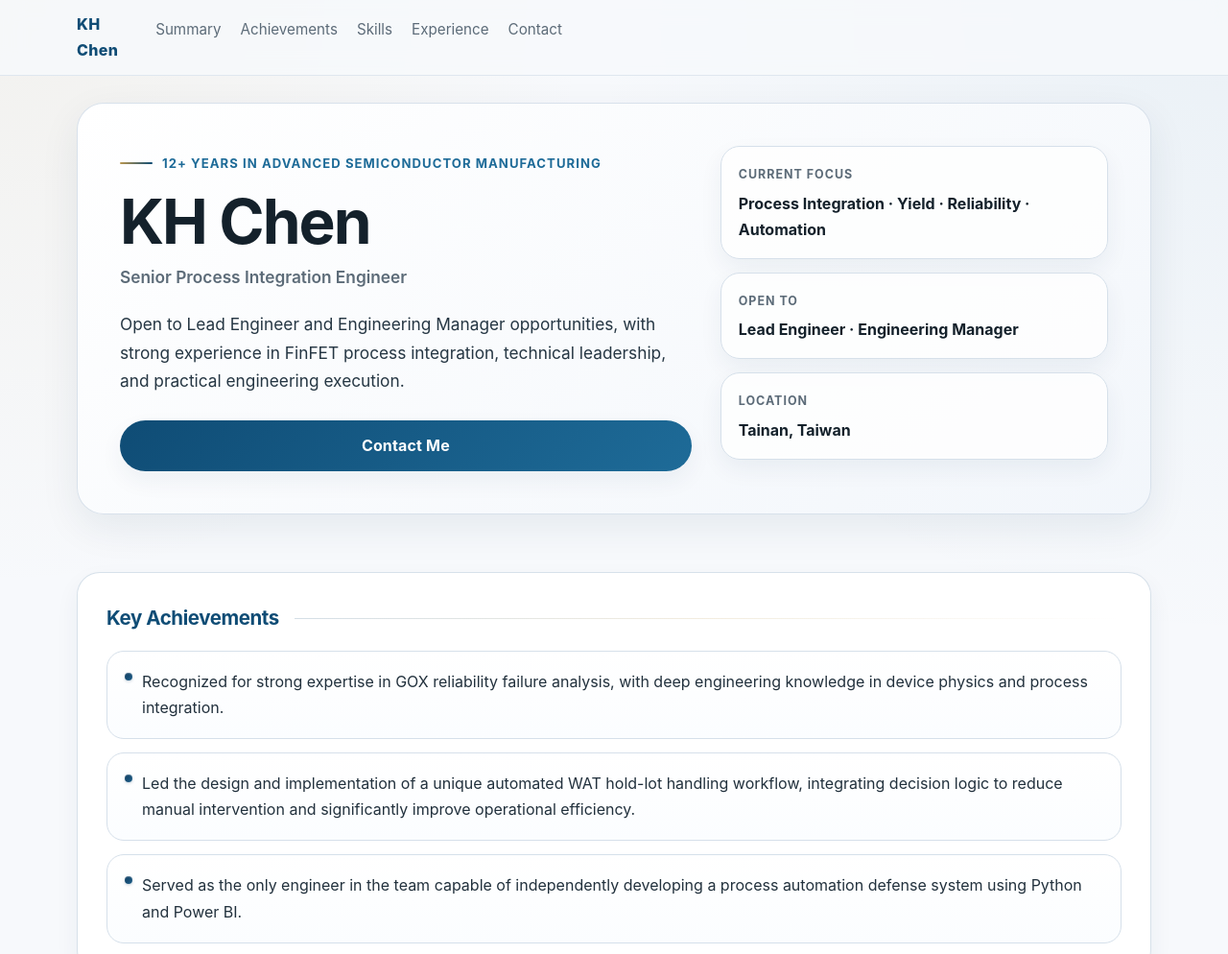
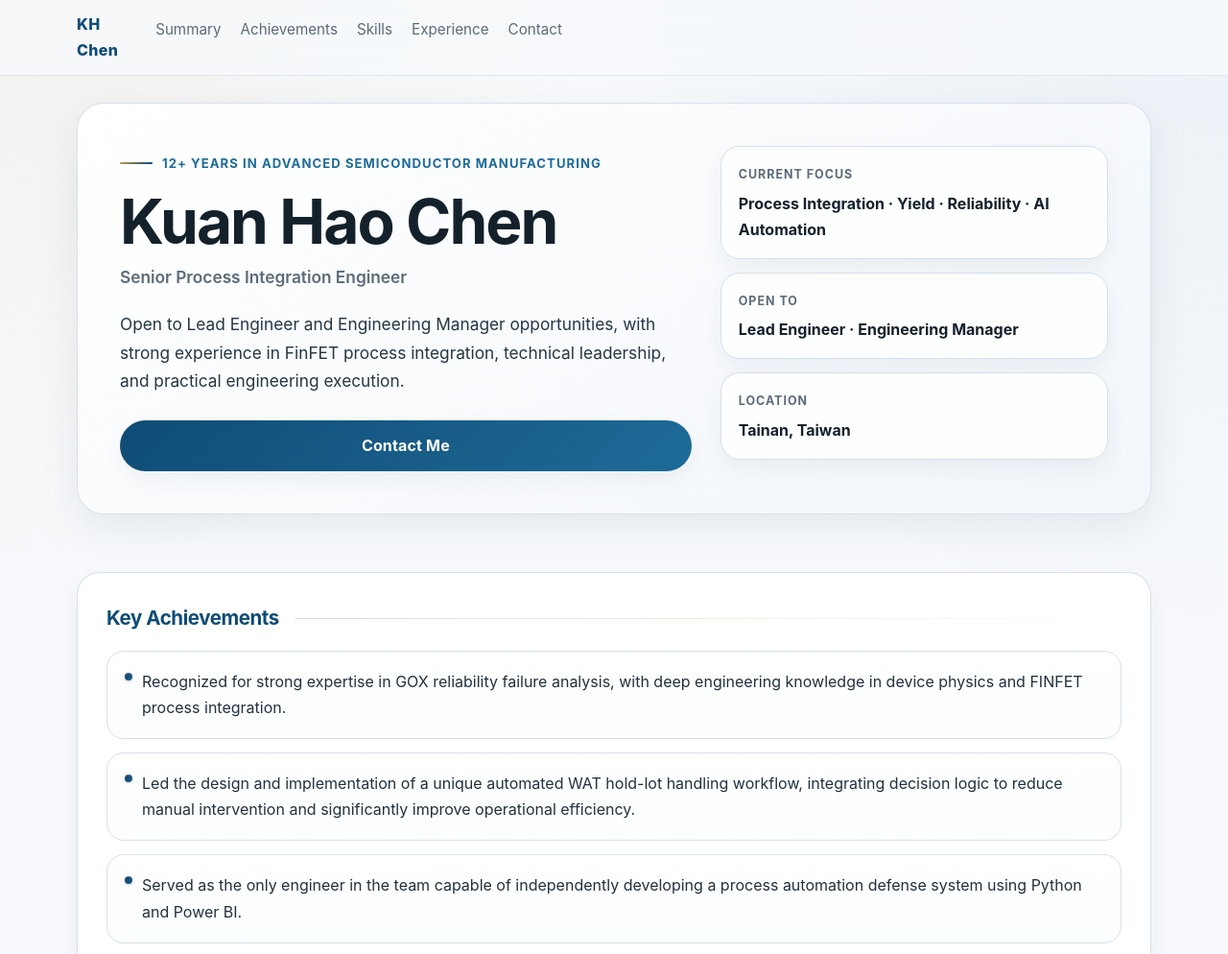
Before and after one commit to dannnnnkh-png/Personal, a plain HTML site: page index.html in a window 1280 px wide. Shown: the top 994 px of the page at 96% size. Drawn offline with Linux system fonts and the light colour scheme.

Commit message:
更新 index.html

```diff
--- a/index.html
+++ b/index.html
@@ -550,7 +550,7 @@ section{
           <div class="hero-grid">
             <div>
               <div class="eyebrow">12+ Years in Advanced Semiconductor Manufacturing</div>
-              <h1>KH Chen</h1>
+              <h1>Kuan Hao Chen</h1>
               <p class="hero-title">Senior Process Integration Engineer</p>
               <p class="lead">Open to Lead Engineer and Engineering Manager opportunities, with strong experience in FinFET process integration, technical leadership, and practical engineering execution.</p>
               <div class="hero-actions">
@@ -560,7 +560,7 @@ section{
             <aside class="hero-side">
               <div class="info-card">
                 <p class="info-label">Current Focus</p>
-                <p class="info-value">Process Integration · Yield · Reliability · Automation</p>
+                <p class="info-value">Process Integration · Yield · Reliability · AI Automation</p>
               </div>
               <div class="info-card">
                 <p class="info-label">Open To</p>
@@ -584,7 +584,7 @@ section{
             <div class="section-rule"></div>
           </div>
           <ul class="achievement-list">
-            <li>Recognized for strong expertise in GOX reliability failure analysis, with deep engineering knowledge in device physics and process integration.</li>
+            <li>Recognized for strong expertise in GOX reliability failure analysis, with deep engineering knowledge in device physics and FINFET process integration.</li>
             <li>Led the design and implementation of a unique automated WAT hold-lot handling workflow, integrating decision logic to reduce manual intervention and significantly improve operational efficiency.</li>
             <li>Served as the only engineer in the team capable of independently developing a process automation defense system using Python and Power BI.</li>
           </ul>
```
